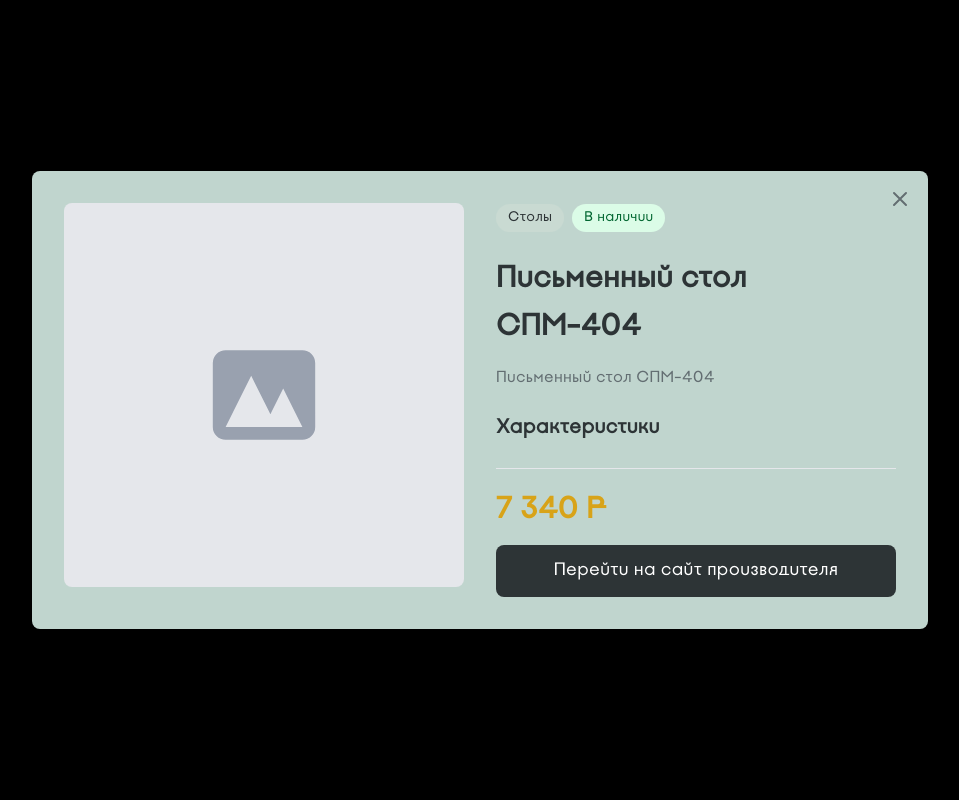
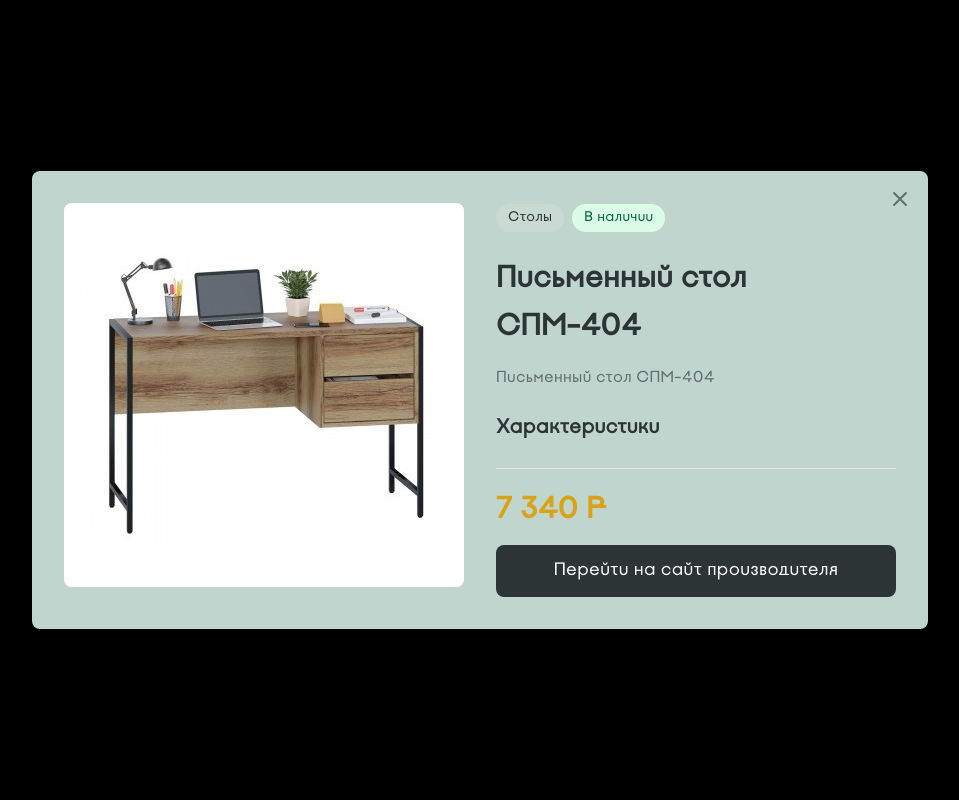
Before and after one commit to Hierugu/asy-design, a Next.js app in the folder asy-app/: page /catalog in a window 1280 px wide. Both pictures are taken after a click on the element 226 px from the left and 593 px from the top of the page. Shown: the top 800 px of the page, without its empty margins (160-1119 px from the left). Built offline with nearby package versions, Linux system fonts and the light colour scheme.

Commit message:
feat: added modal images

```diff
--- a/asy-app/components/ProductModal.tsx
+++ b/asy-app/components/ProductModal.tsx
@@ -1,7 +1,8 @@
 'use client';
 
 import { Product } from '@/types/product';
-import { useEffect } from 'react';
+import { useEffect, useState } from 'react';
+import Image from 'next/image';
 
 interface ProductModalProps {
   product: Product | null;
@@ -58,12 +59,14 @@ export default function ProductModal({ product, isOpen, onClose }: ProductModalP
           <div className="p-8">
             <div className="grid md:grid-cols-2 gap-8">
               {/* Image */}
-              <div className="relative h-96 bg-gray-200 rounded-lg">
-                <div className="absolute inset-0 flex items-center justify-center text-gray-400">
-                  <svg className="w-32 h-32" fill="currentColor" viewBox="0 0 20 20">
-                    <path fillRule="evenodd" d="M4 3a2 2 0 00-2 2v10a2 2 0 002 2h12a2 2 0 002-2V5a2 2 0 00-2-2H4zm12 12H4l4-8 3 6 2-4 3 6z" clipRule="evenodd" />
-                  </svg>
-                </div>
+              <div className="relative h-96 bg-gray-200 rounded-lg overflow-hidden">
+                <Image
+                  src={product.image}
+                  alt={product.name}
+                  fill
+                  className="object-cover"
+                  sizes="(min-width: 768px) 50vw, 100vw"
+                />
               </div>
 
               {/* Details */}
```
